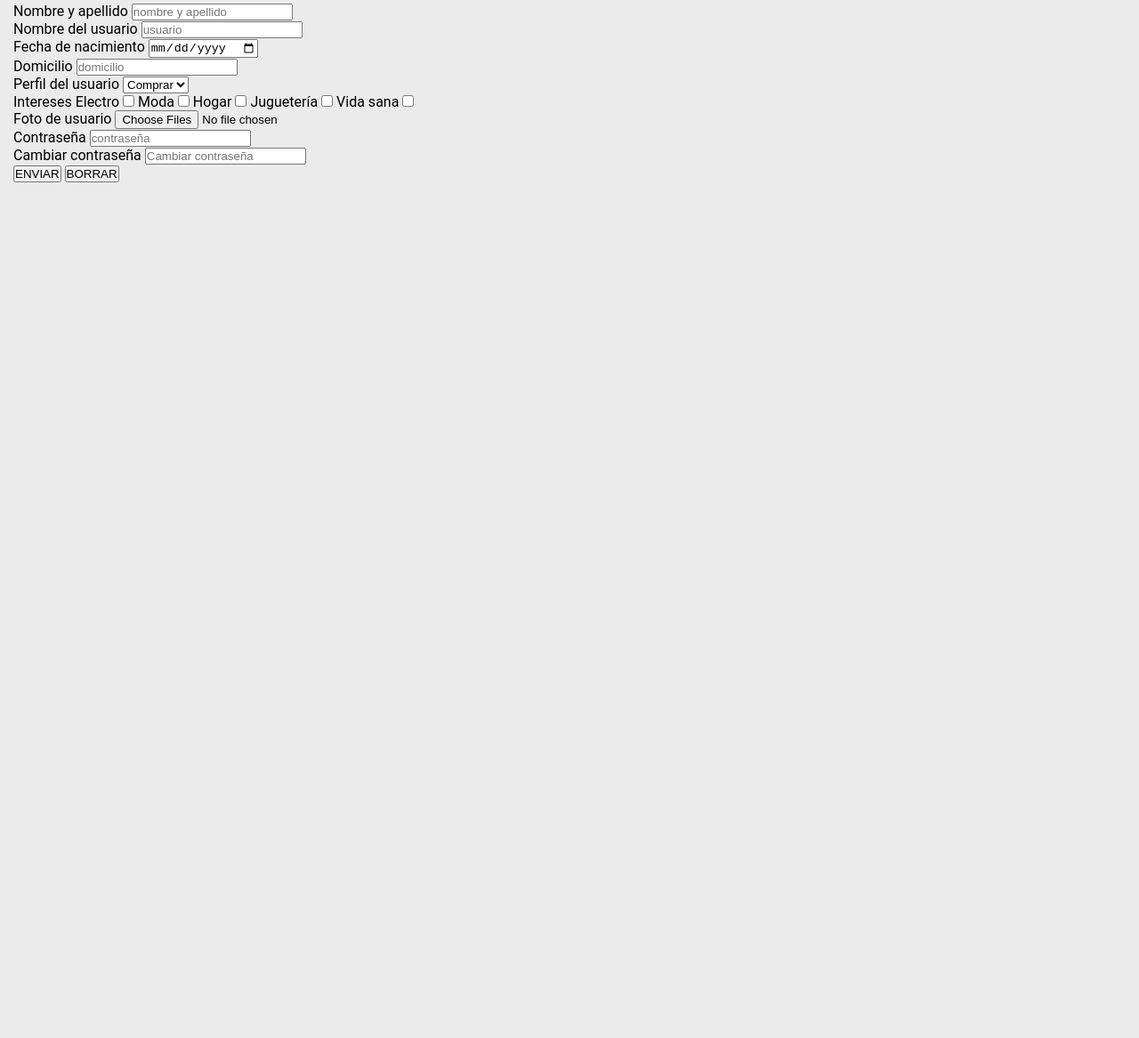
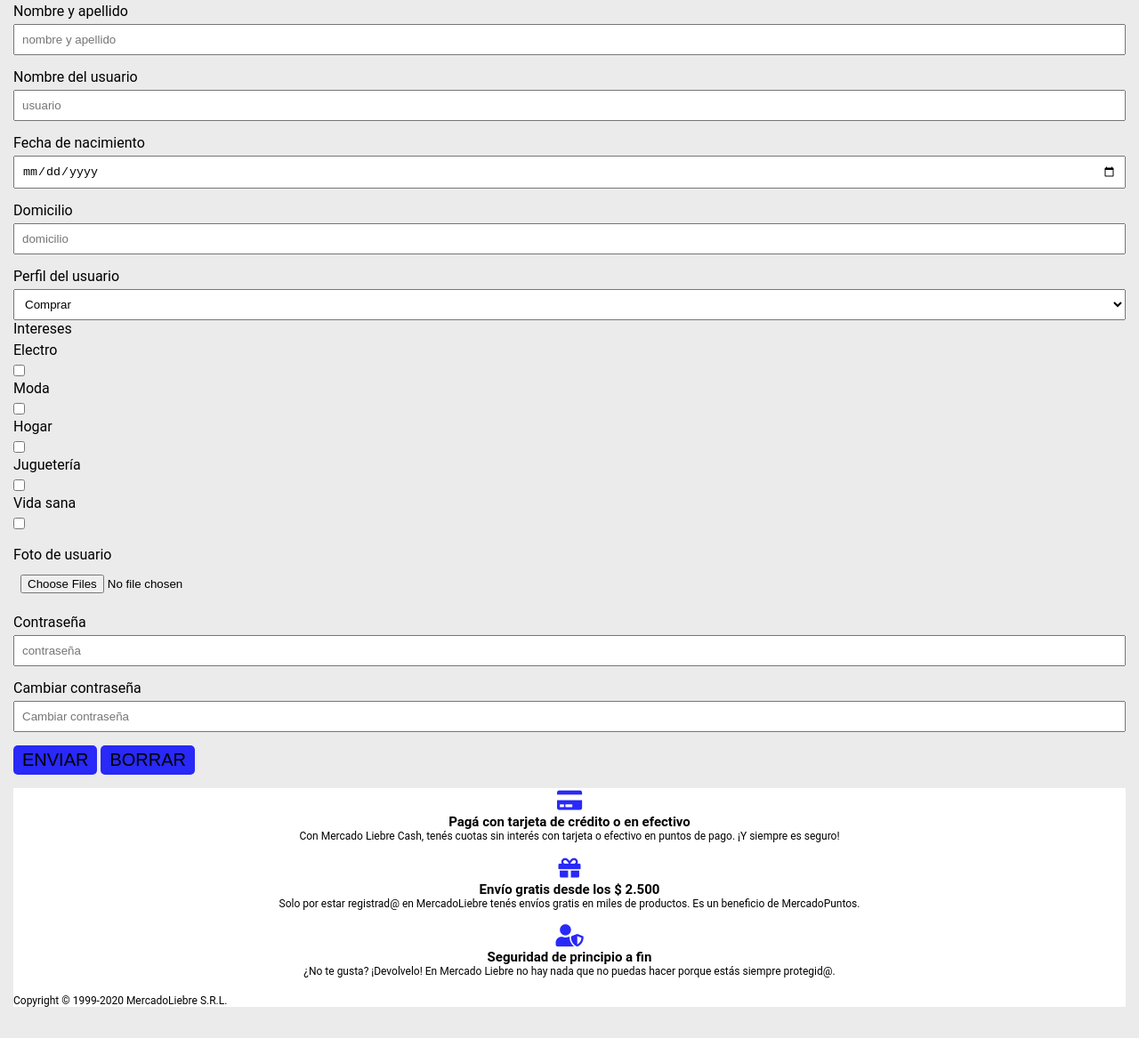
Before and after one commit to Emiliano-dos-Reis/MercadoLiebreDosReis, a website: page views/register.html in a window 1280 px wide. Shown: the part 135-1302 px from the top of the page at 89% size. Before the commit the page ends 800 px from the top, so only its background shows below. Drawn offline with Linux system fonts and the light colour scheme.

Commit message:
formulario final

```diff
--- a/public/css/styles.css
+++ b/public/css/styles.css
@@ -190,12 +190,75 @@ footer p{
 
     color:#2929f8;
     font-size: 25px;
+    margin-top: 15px;
 
 }
 
 
 .create-form{
     padding: 20px 15px;
+}
+
+
+
+/*-------------------------------------------------register----------------------------------------------*/
+
+.create-form{
+    padding: 20px 15px;
+
+}
+
+.control_form{
+    margin-bottom: 15px;
+}
+
+.control_form label{
+    margin-bottom: 5px;
+    display:block;
+}
+
+.control{
+    width: 100%;
+    padding: 8px;
+}
+
+.boton_form{
+
+    background-color:#2929f8;
+    border: none;
+    font-size: 20px;
+    color: black;
+    padding: 5px 10px;
+    border-radius: 5px;
+}
+
+/*-----------------------------------------------login---------------------------------------------------*/
+
+.boton_form1{
+    background-color:#2929f8;
+    border: none;
+    font-size: 20px;
+    color: black;
+    padding: 5px 10px;
+    border-radius: 5px;
+    width: 100%;
+    margin-top: 50px;
+}
+
+.texto_error{
+    color: red;
+    font-size: 10px;
+    margin-bottom: 50px;
+}
+
+.boton_form2{
+    background-color:#2929f8;
+    border: none;
+    font-size: 20px;
+    color: black;
+    padding: 5px 10px;
+    border-radius: 5px;
+    margin-bottom: 15px;
 }
 
 @media screen and (min-width: 361px){
--- a/views/register.html
+++ b/views/register.html
@@ -32,7 +32,6 @@
                 <i class="fa fa-search">
                 </i>
             </button>
-
 
         </div>
 
@@ -79,41 +78,36 @@
 
        </header>
 
-
-
 <form action="/registro" method="POST" class="create-form">
-    <div>
+    <div class="control_form">
         <label>Nombre y apellido</label>
 
-            <input type="text" name="nombre" placeholder="nombre y apellido">
+            <input type="text" name="nombre" placeholder="nombre y apellido" class="control">
 </div>
-<div>
+<div class="control_form">
             <label>Nombre del usuario</label>
 
-            <input type="text" name="usuario" placeholder="usuario">
+            <input type="text" name="usuario" placeholder="usuario" class="control">
         </div>
-        <div>
+        <div class="control_form">
             <label>Fecha de nacimiento</label>
-            <input type="date" name="fecha">
-
-
+            <input type="date" name="fecha" class="control">
 
         </div>
-        <div>
+        <div class="control_form">
             <label>Domicilio</label>
 
-            <input type="text" name="Domicilio" placeholder="domicilio">
+            <input type="text" name="Domicilio" placeholder="domicilio" class="control">
         </div>
-        <div>
+        <div class="control_form">
             <label>Perfil del usuario</label>
-            <select name= "perfil">
+            <select name= "perfil" class="control">
                 <option value="Comprar">Comprar</option>
                 <option value="Vender">Vender</option>
 
             </select>
 
-
-            <div>
+            <div class="control_form">
                 <label>Intereses</label>
                 <label>Electro</label>
                 <input type="checkbox" name="Interés" value="Electro">
@@ -127,33 +121,81 @@
                 <input type="checkbox" name="Interés" value="Vida sana">
             </div>
 
-<div>
+<div class="control_form">
     <label>Foto de usuario</label>
-    <input type="file" name="avatar" accept=".jpg" multiple>
+    <input type="file" name="avatar" accept=".jpg" multiple class="control">
 
         </div>
 
-        <div>
+        <div class="control_form">
             <label>Contraseña</label>
 
-            <input type="contraseña" name="contraseña" placeholder="contraseña">
+            <input type="contraseña" name="contraseña" placeholder="contraseña" class="control">
         </div>
 
-        <div>
+        <div class="control_form">
             <label>Cambiar contraseña</label>
 
-            <input type="Cambiar contraseña" name="Cambiar contraseña" placeholder="Cambiar contraseña">
+            <input type="Cambiar contraseña" name="Cambiar contraseña" placeholder="Cambiar contraseña" class="control">
         </div>
 
+    <button type="submit"class="boton_form"><a href="http://localhost:3030">ENVIAR</a></button>
+    <button type="reset" class="boton_form">BORRAR</button>
 
-    <button type="submit"><a href="http://localhost:3030">ENVIAR</a></button>
-    <button type="reset">BORRAR</button>
+</form>
+
+<footer>
+    <section>
+
+        <article>
+            <div class="icono-footer">
+                <i class="fas fa-credit-card"></i>
+            </div>
 
 
+            <h3>Pagá con tarjeta de crédito o en efectivo</h3>
+            <P>Con Mercado Liebre Cash, tenés cuotas sin
+                interés con tarjeta o efectivo en
+                puntos de
+                pago. ¡Y siempre es seguro!</P>
 
+        </article>
 
+        <article>
+            <div class="icono-footer">
+                <i class="fas fa-gift"></i>
 
+            </div>
 
+            <H3>Envío gratis desde los $ 2.500</H3>
+            <P>Solo por estar registrad@ en MercadoLiebre
+                tenés envíos gratis en miles de
+                productos. Es
+                un beneficio de MercadoPuntos.</P>
 
+        </article>
+        <article>
 
-</form>
+            <div class="icono-footer">
+
+                <i class="fas fa-user-shield"></i>
+
+            </div>
+
+            <H3>Seguridad de principio a fin</H3>
+            <P> ¿No te gusta? ¡Devolvelo! En Mercado Liebre
+                no hay nada que no puedas hacer
+                porque
+                estás siempre protegid@.</P>
+
+        </article>
+        <br>
+
+        <P>Copyright © 1999-2020 MercadoLiebre S.R.L.</P>
+
+    </section>
+</footer>
+
+</body>
+
+</html>
```
Also changed, not shown: views/home.html (+0 -22 lines), views/login.html (+58 -9 lines), public/css/login.css (deleted), public/css/register.css (deleted).
